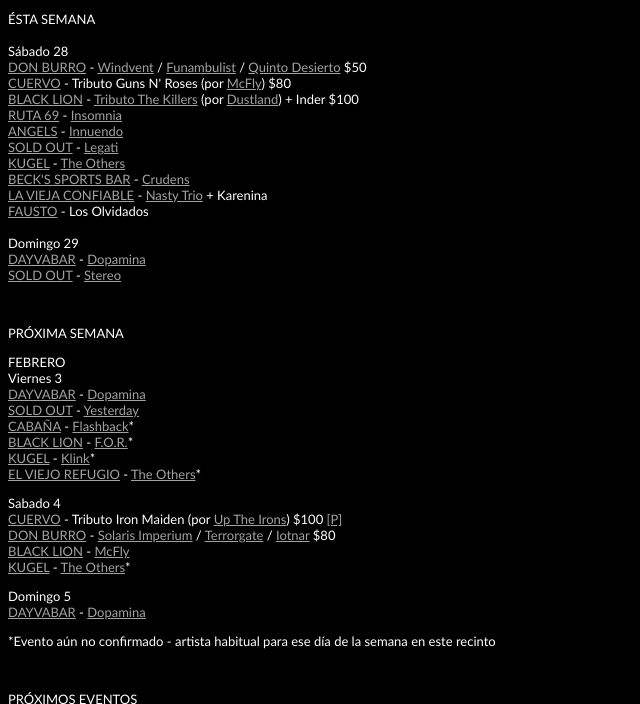
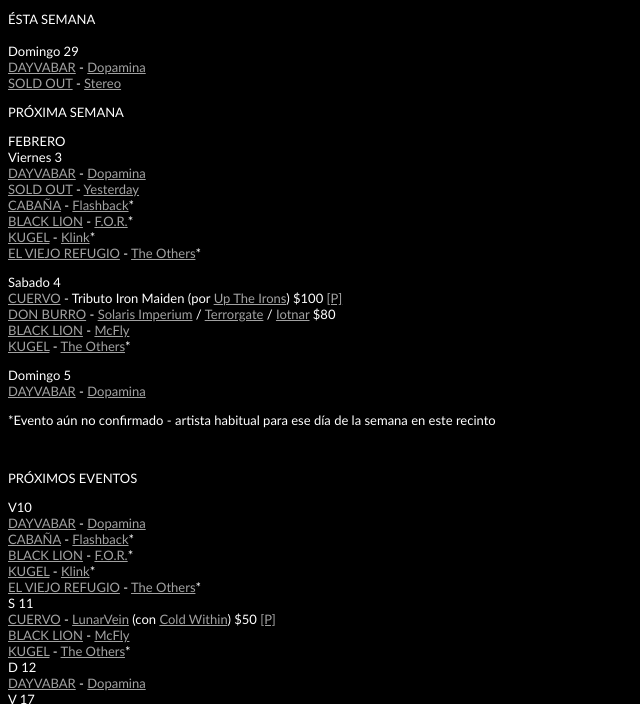
Before and after one commit to La-Lista-CUU/Toay, a plain HTML site: page index.html in a window 1280 px wide. Shown: the part 75-779 px from the top of the page, without its empty margins (0-640 px from the left). Drawn offline with Linux system fonts and the light colour scheme.

Commit message:
Add files via upload

```diff
--- a/index.html
+++ b/index.html
@@ -29,7 +29,7 @@
   <header class="helvetica-type">
     <p><span style="font-family: 'Lucida Grande', 'Lucida Sans Unicode', 'Lucida Sans', 'DejaVu Sans', Verdana, sans-serif; font-size: x-large; text-align: center;"><strong>LA LISTA CUU</strong></span><strong><br>
       </strong> <span style="font-size: x-small">v alpha 0.1 - Última actualización:
-      <!-- #BeginDate format:Sp1a -->28/1/23 7:21 PM<!-- #EndDate -->
+      <!-- #BeginDate format:Sp1a -->29/1/23 2:17 AM<!-- #EndDate -->
       <br>
       alcaraciones / adiciones / correcciones <a href="mailto:eloy_e@live.com">eloy_e@live.com</a></span><br>
     </p>
@@ -37,22 +37,9 @@
 </header>
 <p class="helvetica-type">ÉSTA SEMANA<br>
   <br>
-  Sábado 28<br>
-  <a href="https://www.facebook.com/profile.php?id=100082341557384">DON BURRO</a> - <a href="https://www.facebook.com/Windvent" target="new">Windvent</a> / <a href="https://www.facebook.com/profile.php?id=100087554057312" target="new">Funambulist</a> / <a href="https://www.facebook.com/quintodesierto" target="new">Quinto Desierto</a> $50<br>
-  <a href="https://www.facebook.com/OldSchoolChih" target="new">CUERVO</a><a href="https://www.facebook.com/blacklionchih" target="new"></a> - Tributo Guns N' Roses (por <a href="https://www.facebook.com/McFlyCuu" target="new">McFly</a>) $80<br>
-  <a href="https://www.facebook.com/blacklionchih" target="new">BLACK LION</a> - <a href="https://www.facebook.com/events/848917649748271" target="new">Tributo The Killers</a> (por <a href="https://www.facebook.com/dustlandband" target="new">Dustland</a>) + Inder $100<br>
-  <a href="https://www.facebook.com/angelsrockbar" target="new">RUTA 69</a> - <a href="https://www.facebook.com/profile.php?id=100086743848314" target="new">Insomnia</a><br>
-  <a href="https://www.facebook.com/angelsrockbar" target="new">ANGELS</a> - <a href="https://www.facebook.com/InnuendoChih" target="new">Innuendo</a><br>
-  <a href="https://www.facebook.com/SoldOutCUU" target="new">SOLD OUT</a>  - <a href="https://www.facebook.com/legatimx" target="new">Legati</a><br>
-  <a href="https://www.facebook.com/profile.php?id=100057410111990" target="_blank">KUGEL</a> - <a href="https://www.facebook.com/profile.php?id=100078349389509" target="new">The Others</a><br>
-  <a href="https://www.facebook.com/BeckSportsBar" target="new">BECK'S SPORTS BAR</a> - <a href="https://www.facebook.com/crudens" target="new">Crudens</a><br>
-  <a href="https://www.facebook.com/laviejaconfiablecomederia" target="new">LA VIEJA CONFIABLE</a> - <a href="https://www.facebook.com/NastyTrio" target="new">Nasty Trio</a> + Karenina <br>
-  <a href="https://www.facebook.com/faustocuu" target="new">FAUSTO</a> - Los Olvidados<br>
-  <br>
-Domingo 29<br>
+ Domingo 29<br>
 <a href="https://www.facebook.com/dayvabar" target="_blank">DAYVABAR</a> - <a href="https://www.facebook.com/DopaminaRock" target="new">Dopamina</a><br>
 <a href="https://www.facebook.com/SoldOutCUU" target="new">SOLD OUT</a> - <a href="https://www.facebook.com/stereocuu" target="new">Stereo</a></p>
-<p class="helvetica-type">&nbsp;</p>
 <p class="helvetica-type">PRÓXIMA SEMANA</p>
 <p class="helvetica-type">FEBRERO<br>
   Viernes 3<br>
```
